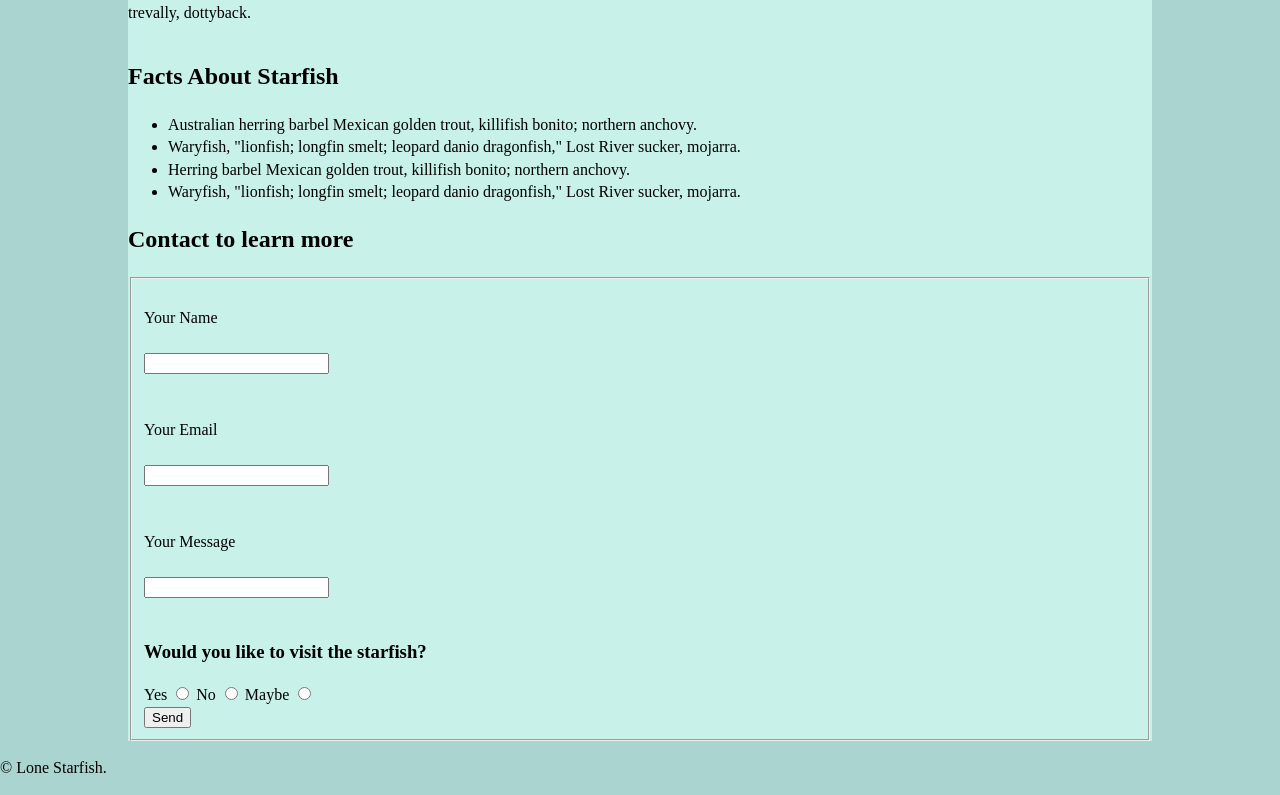
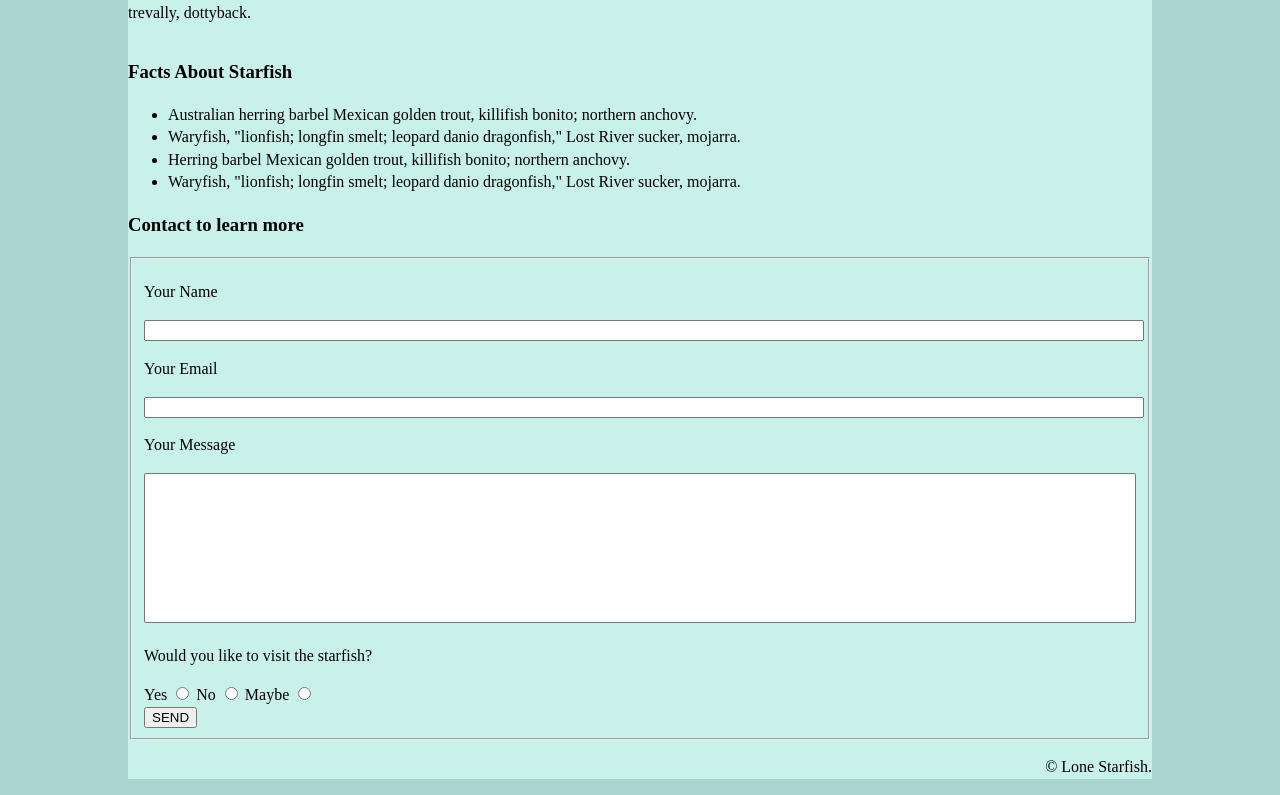
Before and after one commit to yoon0033/yoon0033.github.io, a plain HTML site: page midterm/index.html in a window 1280 px wide. Shown: the part 751-1546 px from the top of the page. Drawn offline with Linux system fonts and the light colour scheme.

Commit message:
midtermFeb28

```diff
--- a/midterm/css/main.css
+++ b/midterm/css/main.css
@@ -21,15 +21,13 @@ header h1 {
     font-size: 4rem;
     color: aliceblue;
     position: absolute;
-    padding: 20px;
     text-align: center;
     top: 120px;
-    left: 500px;
+    left: 450px;
 }
 
 
 header image {
-    position: absolute;
     width: 1024px;
 }
 
@@ -56,14 +54,30 @@ article img {
 }
 
 .container::after {
-    content: '';
+    content: "";
     display: block;
     clear: both;
 }
 
-.boxwrap {
-    white-space: pre-line;
-    border: 1px solid balck;
-    display: table;
+.fieldset {
+    border: 1px solid black;
+    margin: 10px;
+    padding: 10px;
+    box-sizing: border-box;
+}
+
+
+input[type=text] {
     width: 100%;
 }
+
+textarea[type=text] {
+    width: 100%;
+    height: 150px;
+    box-sizing: border-box;
+    resize: none;
+}
+
+footer {
+    text-align: right;
+}
--- a/midterm/index.html
+++ b/midterm/index.html
@@ -10,7 +10,7 @@
     <div class="wrapper">
     <header>
         <h1>Lone Starfish</h1>
-        <img src="images/lone-starfish-wide.jpg">
+        <img src="images/lone-starfish-wide.jpg" alt="lone-starfish">
         <nav>
             <ul>
                 <li>HOME</li>
@@ -24,13 +24,13 @@
         <article>
             <h2>Life of a Starfish</h2>
             <div class="container">
-            <img src="images/lone-starfish.jpg">
+            <img src="images/lone-starfish.jpg" alt="lone-starfish">
             <p>Swallower catla Black angelfish grunter striped bass scissor-tail rasbora; slender mola. Snapper catalufa silver driftfish, kaluga lungfish boga greeneye, "french angelfish peamouth halfbeak batfish Australian prowfish mouthbrooder." Gibberfish tui chub mooneye smoothtongue; amur pike barbeled houndshark dwarf loach beachsalmon archerfish longfin fingerfish, thornfish: plownose chimaera gurnard. Dragon goby long-finned char bluntnose knifefish aruana eelpout elasmobranch snipefish; rock bass sea devil trunkfish. Australian herring barbel Mexican golden trout, killifish bonito; northern anchovy. Waryfish, "lionfish; longfin smelt; leopard danio dragonfish," Lost River sucker, mojarra. Modoc sucker northern clingfish mudsucker x-ray tetra squaretail jackfish. Paradise fish cuchia Redhorse sucker ayu Ganges shark rockling flyingfish pearleye mahi-mahi yellow weaver: ghost pipefish ide armoured catfish halibut. Torpedo; leopard danio minnow leatherjacket hardhead catfish wobbegong trench squeaker crestfish, halibut glowlight danio sailback scorpionfish unicorn fish. Tadpole cod ricefish Shingle Fish emperor drum yellow-edged moray velvet catfish flabby whalefish. Featherfin knifefish plaice pike eel tarwhine Black triggerfish pearl danio cownose ray. Merluccid hake, platy peamouth humuhumunukunukuapua'a barred danio. Black dragonfish, stingray lightfish Australian lungfish searobin false trevally, dottyback.</p>
             </div>
         </article>
 
         <section>
-            <h2>Facts About Starfish</h2>
+             <h3>Facts About Starfish</h3>
             <ul>
                 <li>Australian herring barbel Mexican golden trout, killifish bonito; northern anchovy.</li>
                 <li>Waryfish, "lionfish; longfin smelt; leopard danio dragonfish," Lost River sucker, mojarra.</li>
@@ -40,58 +40,47 @@
         </section>
 
         <section>
-            <h2>Contact to learn more</h2>
+            <h3>Contact to learn more</h3>
+            <form action="index.html" method="get" class="form">
             <fieldset>
-            <div class="boxwrap">
-                    <form method="get">
-                        <label for="fullname">Your Name</label>
-                        <div class="box">
-                            <input id="fullname">
-                        </div>
-                    </form>
-
-                    <form method="get">
-                        <label for="email">Your Email</label>
-                        <div class="box">
-                            <input id="email">
-                        </div>
-                    </form>
-
-                    <form method="get">
-                        <label for="message">Your Message</label>
-                        <div class="box">
-                            <input id="message">
-                        </div>
-                    </form>
+                <div>
+                        <p>Your Name</p>
+                    <label for="fullname"></label>
+                    <input id="fullname" type="text" name="yourname">
                 </div>
 
+                <div>
+                        <p>Your Email</p>
+                    <label for="email"></label>
+                    <input id="email" type="text" name="youremail">
+                </div>
 
+                <div>
+                        <p>Your Message</p>
+                    <label for="message"></label>
+                    <textarea id="message" type="text" name="yourmessage"></textarea>
+                </div>
 
-            <h3>Would you like to visit the starfish?</h3>
-                <form method="get">
-                    <label for="yes">Yes</label>
-                    <input type="radio" id="yes" name="yes">
+                <div>
+                        <p>Would you like to visit the starfish?</p>
+                    <label for="yest">Yes</label>
+                    <input id="yes" type="radio" name="reply" value="y">
 
                     <label for="no">No</label>
-                    <input type="radio" id="no" name="no">
+                    <input type="radio" id="no" name="reply" value="n">
 
                     <label for="maybe">Maybe</label>
-                    <input type="radio" id="maybe" name="maybe">
+                    <input type="radio" id="maybe" name="reply" value="m">
+                    <br>
+                    <button type="submit">SEND</button>
+                </div>
+            </fieldset>
             </form>
-
-                <form method="get">
-                    <button type="submit">Send</button>
-                </form>
-
-            </fieldset>
-        </div>
         </section>
     </main>
-
     <footer>
         <p>&copy; Lone Starfish.</p>
     </footer>
     </div>
-
 </body>
 </html>
```
Lines whose indentation alone changed are shown as unchanged.
